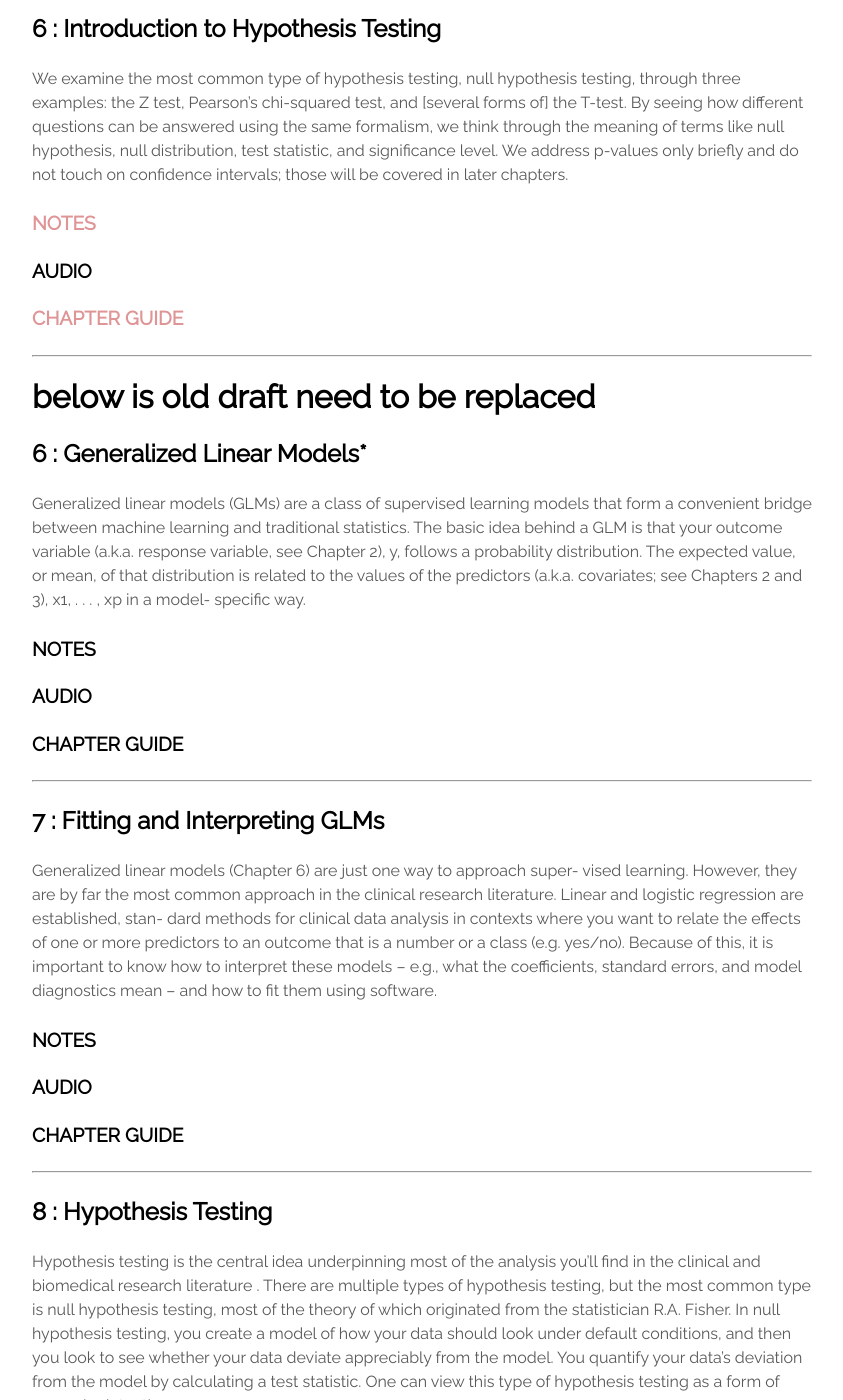
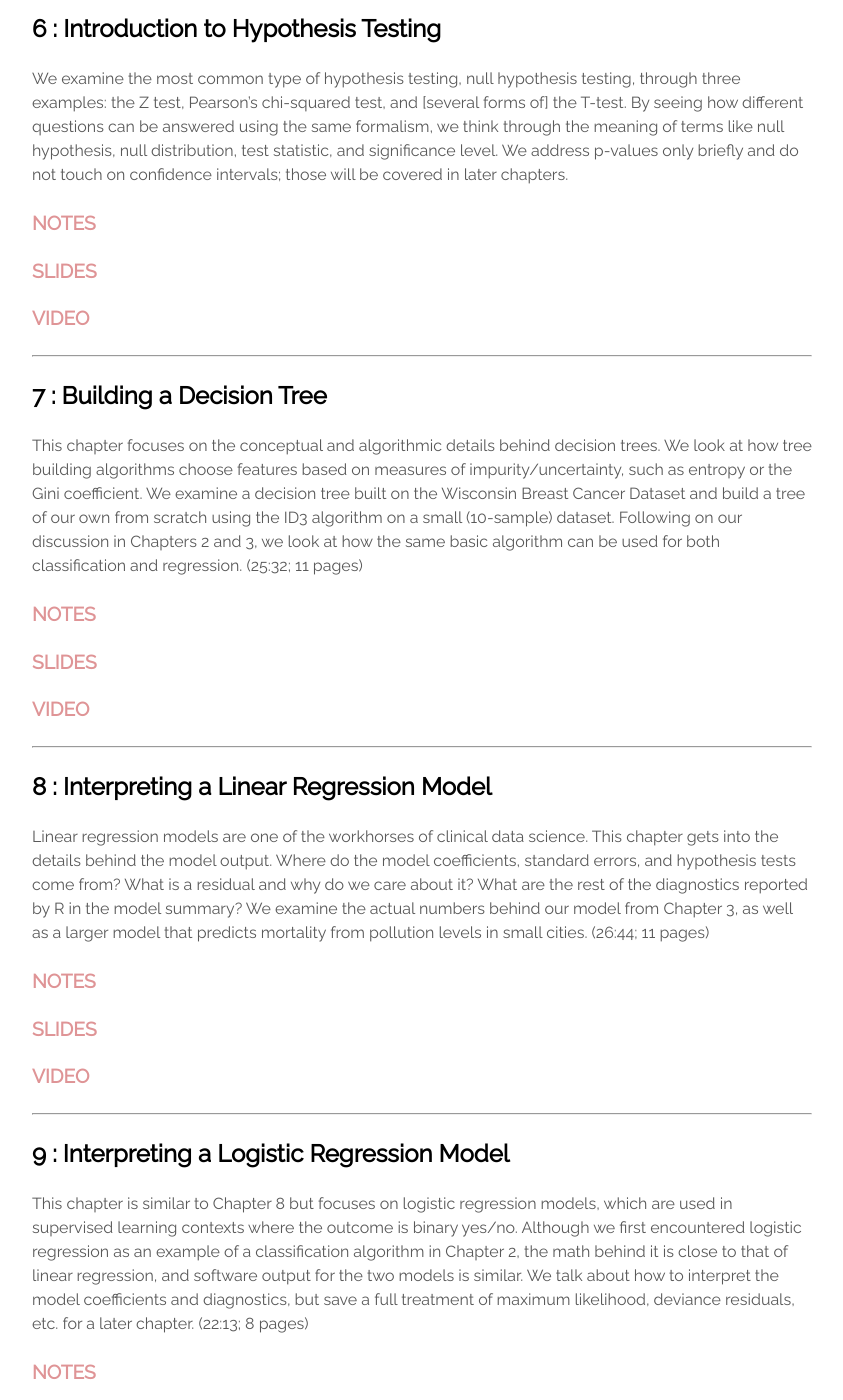
Before and after one commit to c1ndygao/cindygao.com, a Jekyll site: the page built from chapters.md, in a window 1280 px wide and 1400 px high, scrolled down 1998 px. Shown: the whole window, without its empty margins (208-1051 px from the left). Built offline with Jekyll 4.4.1, drawn with Linux system fonts in a browser that asks for light colours; some of the changed text lies outside the part shown.

Commit message:
Update chapters.md

```diff
--- a/chapters.md
+++ b/chapters.md
@@ -10,9 +10,8 @@
 What is data science? We go through 14 examples of project ideas from real students, including physicians and operational/population health team members, and see how they reflect different types of questions. Key terms: supervised vs. unsupervised learning, classification vs. regression, time-to-event outcome, observational study vs. experiment.
 
 #### [NOTES](https://github.com/blpercha/mcds-notes/blob/main/pdf/ch1.pdf)
-#### AUDIO
-#### [CHAPTER GUIDE](https://github.com/blpercha/mcds-notes/blob/main/pdf/ch1-guide.pdf)
-
+#### [SLIDES](https://github.com/blpercha/mcds-notes/blob/main/pdf/ch1-guide.pdf)
+#### [VIDEO](https://vimeo.com/502178788/a23f7fb5a4)
 
 ----------
 ### 2 : The Basics of Classification
@@ -20,8 +19,8 @@
 We investigate three different ways of solving classification problems: logistic regression, K-nearest neighbors (KNN), and decision trees. Using a simple ER readmissions example, we visualize the decision boundaries produced by each of these algorithms and discuss their advantages and disadvantages. Key terms: training and test data, feature, feature space, extrapolation, decision boundary, hyperparameter.
 
 #### [NOTES](https://github.com/blpercha/mcds-notes/blob/main/pdf/ch2.pdf)
-#### AUDIO
-#### [CHAPTER GUIDE](https://github.com/blpercha/mcds-notes/blob/main/pdf/ch2-guide.pdf)
+#### [SLIDES](https://github.com/blpercha/mcds-notes/blob/main/pdf/ch2-guide.pdf)
+#### [VIDEO](https://vimeo.com/502177988/c2d71bd31f)
 
 ----------------
 
@@ -30,9 +29,8 @@
 We see how regression differs from classification and look at three regression algorithms that parallel the classification algorithms from Chapter 2. We visualize the regression problem using the same features as in Chapter 2 but a different outcome: the level of a "disease recurrence" biomarker. We see how the same machinery of linear models, KNN, and decision trees can be applied in a regression context.
 
 #### [NOTES](https://github.com/blpercha/mcds-notes/blob/main/pdf/ch3.pdf)
-#### AUDIO
-#### [CHAPTER GUIDE](https://github.com/blpercha/mcds-notes/blob/main/pdf/ch3-guide.pdf)
-
+#### [SLIDES](https://github.com/blpercha/mcds-notes/blob/main/pdf/ch3-guide.pdf)
+#### [VIDEO](https://vimeo.com/502196350/b82f79fa5d)
 ----------------
 
 ### 4 : Probability Distributions
@@ -40,9 +38,8 @@
 We examine core concepts from probability through examples from several important probability distributions: the Gaussian (normal) distribution, Bernoulli distribution, binomial, Poisson, geometric, and exponential. We briefly discuss the chi-squared, T, and F distributions, which will be revisited later in Chapter 6 (Introduction to Hypothesis Testing). These ideas are important for understanding linear and logistic regression models, other probabilistic models, and most hypothesis tests.
 
 #### [NOTES](https://github.com/blpercha/mcds-notes/blob/main/pdf/ch4.pdf)
-#### AUDIO
-#### [CHAPTER GUIDE](https://github.com/blpercha/mcds-notes/blob/main/pdf/ch4-guide.pdf)
-
+#### [SLIDES](https://github.com/blpercha/mcds-notes/blob/main/pdf/ch4-guide.pdf)
+#### [VIDEO](https://vimeo.com/502212195/4d7f328c2b)
 ----------------
 
 ### 5 : The Basics of Maximum Likelihood Estimation
@@ -50,9 +47,8 @@
 Although it's usually thought of as an advanced topic, maximum likelihood estimation is key to understanding how many types of models are fit using software. Here we discuss the core ideas behind maximum likelihood estimation through simple examples, using the same distributions we saw in Chapter 4. Key terms: likelihood, log-likelihood, optimization.
 
 #### [NOTES](https://github.com/blpercha/mcds-notes/blob/main/pdf/ch5.pdf)
-#### AUDIO
-#### [CHAPTER GUIDE](https://github.com/blpercha/mcds-notes/blob/main/pdf/ch5-guide.pdf)
-
+#### [SLIDES](https://github.com/blpercha/mcds-notes/blob/main/pdf/ch5-guide.pdf)
+#### [VIDEO](https://vimeo.com/502246270/ebf506ece7)
 ----------------
 
 ### 6 : Introduction to Hypothesis Testing
@@ -60,103 +56,90 @@
 We examine the most common type of hypothesis testing, null hypothesis testing, through three examples: the Z test, Pearson's chi-squared test, and [several forms of] the T-test. By seeing how different questions can be answered using the same formalism, we think through the meaning of terms like null hypothesis, null distribution, test statistic, and significance level. We address p-values only briefly and do not touch on confidence intervals; those will be covered in later chapters.
 
 #### [NOTES](https://github.com/blpercha/mcds-notes/blob/main/pdf/ch6.pdf)
-#### AUDIO
-#### [CHAPTER GUIDE](https://github.com/blpercha/mcds-notes/blob/main/pdf/ch6-guide.pdf)
-
-
-
+#### [SLIDES](https://github.com/blpercha/mcds-notes/blob/main/pdf/ch6-guide.pdf)
+#### [VIDEO](https://vimeo.com/502270109/31c068caab)
 
 ----------
-# below is old draft need to be replaced
 
+### 7 : Building a Decision Tree
 
+This chapter focuses on the conceptual and algorithmic details behind decision trees. We look at how tree building algorithms choose features based on measures of impurity/uncertainty, such as entropy or the Gini coefficient. We examine a decision tree built on the Wisconsin Breast Cancer Dataset and build a tree of our own from scratch using the ID3 algorithm on a small (10-sample) dataset. Following on our discussion in Chapters 2 and 3, we look at how the same basic algorithm can be used for both classification and regression. (25:32; 11 pages)
 
-
-
-### 6 : Generalized Linear Models*
-
-Generalized linear models (GLMs) are a class of supervised learning models that form a convenient bridge between machine learning and traditional statistics. The basic idea behind a GLM is that your outcome variable (a.k.a. response variable, see Chapter 2), y, follows a probability distribution. The expected value, or mean, of that distribution is related to the values of the predictors (a.k.a. covariates; see Chapters 2 and 3), x1, . . . , xp in a model- specific way.
-
-#### NOTES
-#### AUDIO
-#### CHAPTER GUIDE
+#### [NOTES](https://github.com/blpercha/mcds-notes/blob/main/pdf/ch7.pdf)
+#### [SLIDES](https://github.com/blpercha/mcds-notes/blob/main/pdf/ch7-guide.pdf)
+#### [VIDEO](https://vimeo.com/502291436/952ae9a371)
 
 ----------------
 
-### 7 : Fitting and Interpreting GLMs
+### 8 : Interpreting a Linear Regression Model
 
-Generalized linear models (Chapter 6) are just one way to approach super- vised learning. However, they are by far the most common approach in the clinical research literature. Linear and logistic regression are established, stan- dard methods for clinical data analysis in contexts where you want to relate the effects of one or more predictors to an outcome that is a number or a class (e.g. yes/no). Because of this, it is important to know how to interpret these models – e.g., what the coefficients, standard errors, and model diagnostics mean – and how to fit them using software.
+Linear regression models are one of the workhorses of clinical data science. This chapter gets into the details behind the model output. Where do the model coefficients, standard errors, and hypothesis tests come from? What is a residual and why do we care about it? What are the rest of the diagnostics reported by R in the model summary? We examine the actual numbers behind our model from Chapter 3, as well as a larger model that predicts mortality from pollution levels in small cities. (26:44; 11 pages)
 
-#### NOTES
-#### AUDIO
-#### CHAPTER GUIDE
+#### [NOTES](https://github.com/blpercha/mcds-notes/blob/main/pdf/ch8.pdf)
+#### [SLIDES](https://github.com/blpercha/mcds-notes/blob/main/pdf/ch8-guide.pdf)
+#### [VIDEO](https://vimeo.com/502316223/6159a6417b)
 
 ----------------
 
-### 8 : Hypothesis Testing
+### 9 : Interpreting a Logistic Regression Model
 
-Hypothesis testing is the central idea underpinning most of the analysis you’ll find in the clinical and biomedical research literature . There are multiple types of hypothesis testing, but the most common type is null hypothesis testing, most of the theory of which originated from the statistician R.A. Fisher. In null hypothesis testing, you create a model of how your data should look under default conditions, and then you look to see whether your data deviate appreciably from the model. You quantify your data’s deviation from the model by calculating a test statistic. One can view this type of hypothesis testing as a form of anomaly detection.
+This chapter is similar to Chapter 8 but focuses on logistic regression models, which are used in supervised learning contexts where the outcome is binary yes/no. Although we first encountered logistic regression as an example of a classification algorithm in Chapter 2, the math behind it is close to that of linear regression, and software output for the two models is similar. We talk about how to interpret the model coefficients and diagnostics, but save a full treatment of maximum likelihood, deviance residuals, etc. for a later chapter. (22:13; 8 pages)
 
-#### NOTES
-#### AUDIO
-#### CHAPTER GUIDE
+#### [NOTES](https://github.com/blpercha/mcds-notes/blob/main/pdf/ch9.pdf)
+#### [SLIDES](https://github.com/blpercha/mcds-notes/blob/main/pdf/ch9-guide.pdf)
+#### [VIDEO](https://vimeo.com/502330703/55901a0803)
 
 ----------------
 
-### 9 : Decision Trees
+### 10 : A Brief Note on Feature Engineering
 
-Decision trees were developed as an alternative to neural networks in the 1970s. They can be used either for classification or regression. There are several algorithms for fitting decision trees, all of which are heuristic, because the general problem of learning an optimal decision tree for a dataset is NP- complete. All algorithms for tree learning are greedy and are not guaranteed to give the optimal solution.
+This short chapter takes a closer look at features and the role of the data scientist in choosing appropriate features for a problem. We talk about how to code different classes of features (numbers, binary yes/no, categories) and briefly touch on how transformations can be used to adjust features. We look back at the features used in Chapters 2, 3, 7, 8, and 9 and how they were coded. (; 5 pages)
 
-#### NOTES
-#### AUDIO
-#### CHAPTER GUIDE
+#### [NOTES](https://github.com/blpercha/mcds-notes/blob/main/pdf/ch10.pdf)
+#### [SLIDES](https://github.com/blpercha/mcds-notes/blob/main/pdf/ch10-guide.pdf)
+#### [VIDEO]()
 
 ----------------
 
-### 10 : The Bias-Variance Tradeoff
+### 11 : Survival Data and the Kaplan-Meier Curve
 
-In classification, model complexity (i.e. the effective number of parameters the model must fit) is typically related to the intricacy and complexity of the decision boundary; the more parameters in the model, the more complex the boundary.
+This chapter is our entrypoint into time-to-event data and survival models. We talk about the concept of censoring and its effect on models. We learn about the nonparametric Kaplan-Meier estimator and spend the bulk of the chapter constructing Kaplan-Meier curves by hand for an ovarian cancer dataset. Key terms: survival, hazard, censoring, Kaplan-Meier estimator. (; 8 pages)
 
-#### NOTES
-#### AUDIO
-
-----------------
-
-### 11 : Feature Engineering and Feature Selection
-
-The methods we’ve studied in Chapters 2 and 3, as well as all other supervised (and unsupervised) machine learning algorithms, all depend on the concept of a feature. A feature is some aspect of each training example that the model designer believes will influence its relationship to the outcome, or that captures some aspect of the data in a way that is relevant to the problem he/she is trying to solve. Before any algorithm can be applied, therefore, it is necessary to decide how to represent the data: which features to include and how to extract them from the raw data. This task is called feature engineering. In most cases, the model designer will also want to incorporate some form of feature selection: a process that automatically or semi-automatically decides which features are most relevant to the model and discards the others.
-
-#### NOTES
-#### AUDIO
+#### [NOTES](https://github.com/blpercha/mcds-notes/blob/main/pdf/ch11.pdf)
+#### [SLIDES](https://github.com/blpercha/mcds-notes/blob/main/pdf/ch11-guide.pdf)
+#### [VIDEO]()
 
 ----------------
 
 ### 12 : Lasso, Ridge, and Elastic Net
 
 
-#### NOTES
-#### AUDIO
+#### [NOTES]()
+#### [SLIDES]()
+#### [VIDEO]()
 
 ----------------
 
 ### 13 : Random Forests
 
 
-#### NOTES
-#### AUDIO
+#### [NOTES]()
+#### [SLIDES]()
+#### [VIDEO]()
 
 ----------------
 
 ### 14 : Boosting
 
-
-#### NOTES
-#### AUDIO
+#### [NOTES]()
+#### [SLIDES]()
+#### [VIDEO]()
 
 ----------------
 
 ### 15 : Missing Data
 
 
-#### NOTES
-#### AUDIO
+#### [NOTES]()
+#### [SLIDES]()
+#### [VIDEO]()
```
